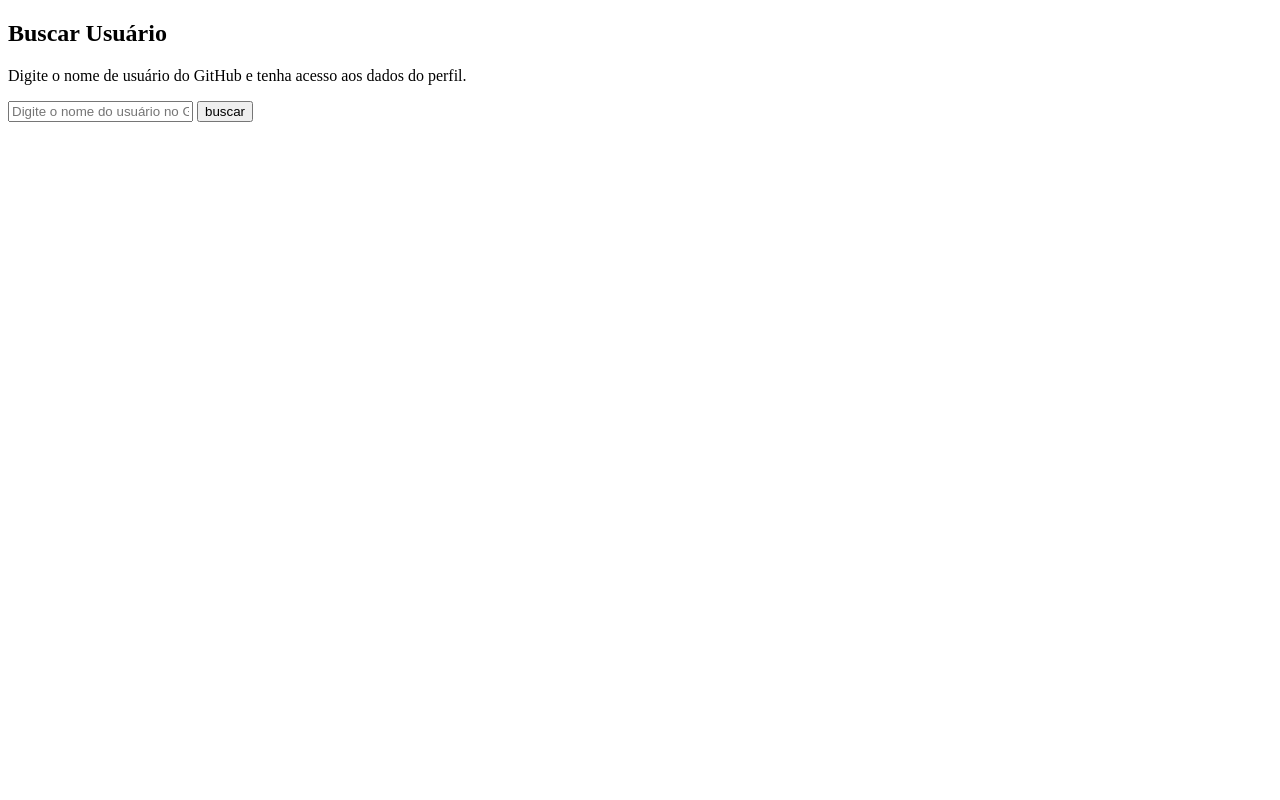
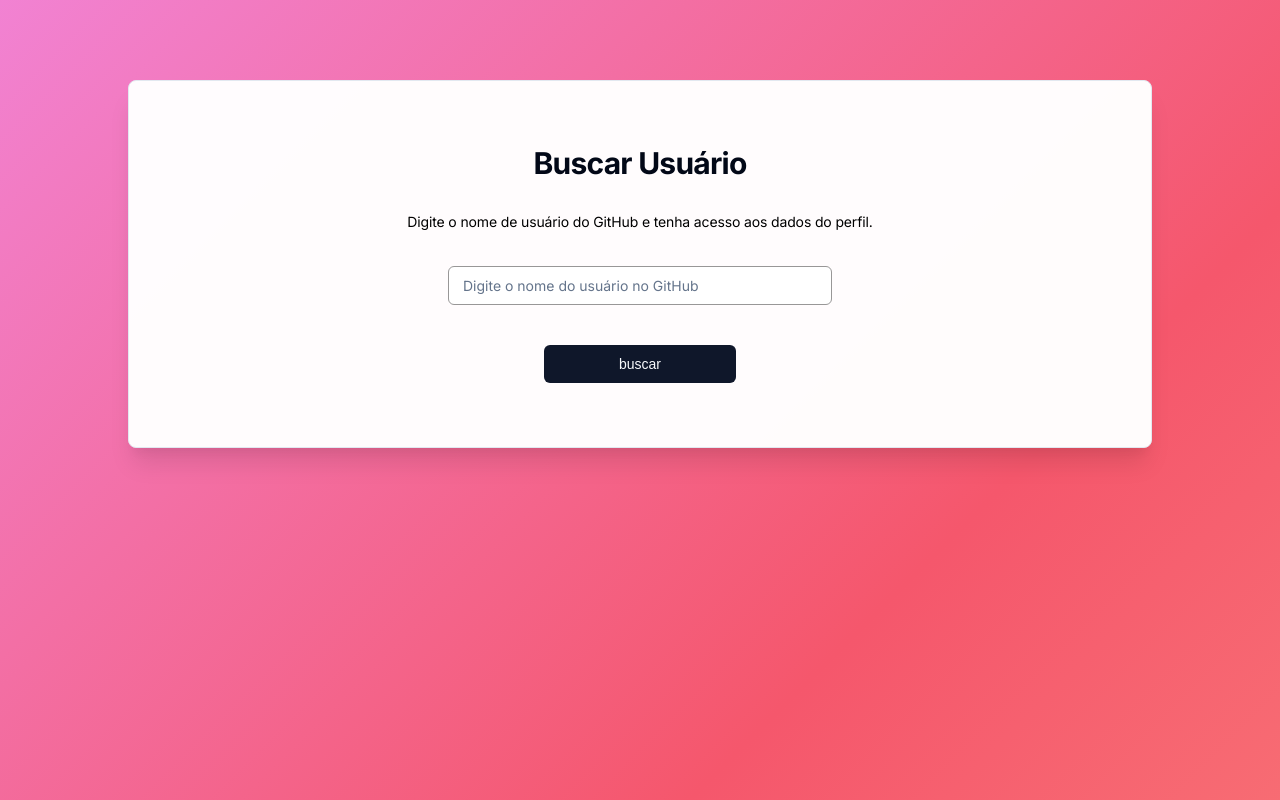
Before and after one commit to Deise-Nasielli/visualizador-perfil-gitHub, a plain HTML site: page index.html in a window 1280 px wide. Drawn offline with Linux system fonts and the light colour scheme; the site is published under a folder, as on GitHub Pages, so addresses that start at the root find nothing.

Commit message:
feat: reenderizando css

```diff
--- a/index.html
+++ b/index.html
@@ -5,10 +5,10 @@
     <meta charset="UTF-8">
     <meta name="viewport" content="width=device-width, initial-scale=1.0">
     <title>Document</title>
-    <link rel="stylesheet" href="/src/css/style.css">
-    <link rel="stylesheet" href="/src/css/reset.css">
-    <link rel="stylesheet" href="/src/css/responsive.css">
-    <link rel="stylesheet" href="/src/css/animations.css">
+    <link rel="stylesheet" href="src/css/style.css">
+    <link rel="stylesheet" href="src/css/reset.css">
+    <link rel="stylesheet" href="src/css/responsive.css">
+    <link rel="stylesheet" href="src/css/animations.css">
 
 </head>
 
```
